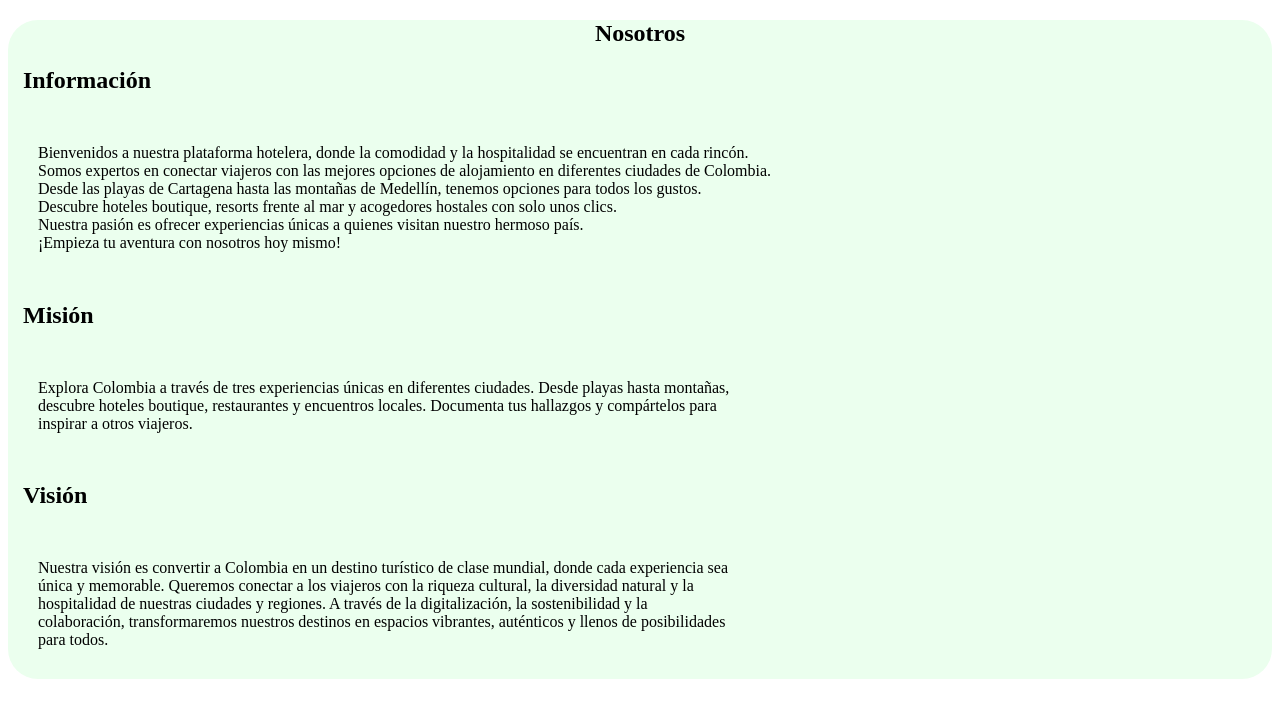
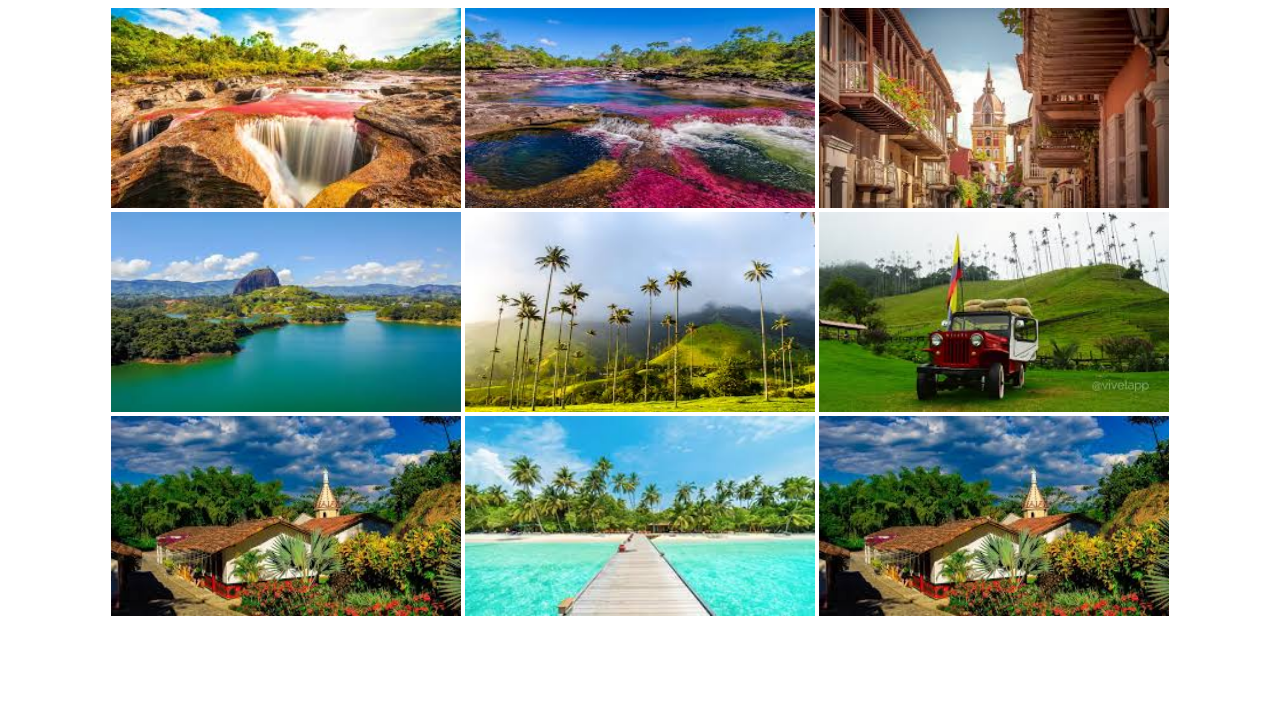
Before and after one commit to MaicolSandoval/pruebasV, a plain HTML site: page src/Nosotros.html in a window 1280 px wide. Drawn offline with Linux system fonts and the light colour scheme.

Commit message:
comentario 12

```diff
--- a/src/Nosotros.html
+++ b/src/Nosotros.html
@@ -11,41 +11,23 @@
 </head>
 
 <body>
-    <link href="../css/styles.css" rel="stylesheet" />
-    <!-- se crean los elemento para describir la informacion general de la empresa a traves de la etiqueta p y para los titulos se usa la etiqueta h2 -->
-    <div class="contenedorSecundario">
-        <h2>Nosotros</h2>
-        <h2 class="info">Información</h2>
-        <p class="parrafoInfo">
-            Bienvenidos a nuestra plataforma hotelera, donde la comodidad y la hospitalidad se encuentran en cada
-            rincón.<br />
-            Somos expertos en conectar viajeros con las mejores opciones de alojamiento en diferentes ciudades de
-            Colombia.<br />
-            Desde las playas de Cartagena hasta las montañas de Medellín, tenemos opciones para todos los gustos.<br />
-            Descubre hoteles boutique, resorts frente al mar y acogedores hostales con solo unos clics.<br />
-            Nuestra pasión es ofrecer experiencias únicas a quienes visitan nuestro hermoso país.<br />
-            ¡Empieza tu aventura con nosotros hoy mismo! <br />
-        </p>
-        <h2 class="mision">Misión</h2>
-        <p class="parrafoMision">
-            Explora Colombia a través de tres experiencias únicas en diferentes ciudades. Desde playas hasta
-            montañas,<br />
-            descubre hoteles boutique, restaurantes y encuentros locales. Documenta tus hallazgos y compártelos
-            para<br />
-            inspirar a otros viajeros.
-        </p>
-        <h2 class="vision">Visión</h2>
-        <p class="parrafoVision">
-            Nuestra visión es convertir a Colombia en un destino turístico de clase mundial, donde cada experiencia
-            sea<br />
-            única y memorable. Queremos conectar a los viajeros con la riqueza cultural, la diversidad natural y
-            la<br />
-            hospitalidad de nuestras ciudades y regiones. A través de la digitalización, la sostenibilidad y la<br />
-            colaboración, transformaremos nuestros destinos en espacios vibrantes, auténticos y llenos de
-            posibilidades<br />
-            para todos.
-        </p>
-
+    <!-- se importa la hoja de estilos a utilizar -->
+    <link href="./css/styles.css" rel="stylesheet" />
+    <!-- carganos las imagenes a usar en la parte del inicio -->
+    <div class="inicio">
+        <div>
+            <img src="./assets/imagen1.jfif" alt="" height="200" width="350">
+            <img src="./assets/imagen2.jfif" alt="" height="200" width="350">
+            <img src="./assets/imagen3.jfif" alt="" height="200" width="350">
+        </div>
+        <div><img src="./assets/imagen4.jfif" alt="" height="200" width="350">
+            <img src="./assets/imagen5.jfif" alt="" height="200" width="350">
+            <img src="./assets/imagen6.jfif" alt="" height="200" width="350">
+        </div>
+        <div><img src="./assets/imagen7.jfif" alt="" height="200" width="350">
+            <img src="./assets/imagen8.jfif" alt="" height="200" width="350">
+            <img src="./assets/imagen7.jfif" alt="" height="200" width="350">
+        </div>
     </div>
 
 </body>
```
